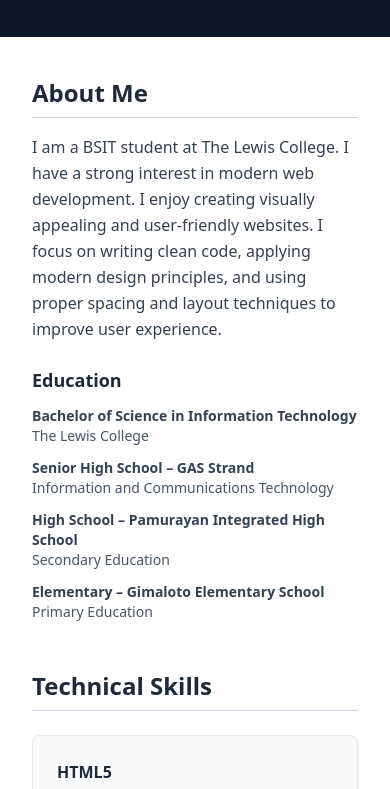
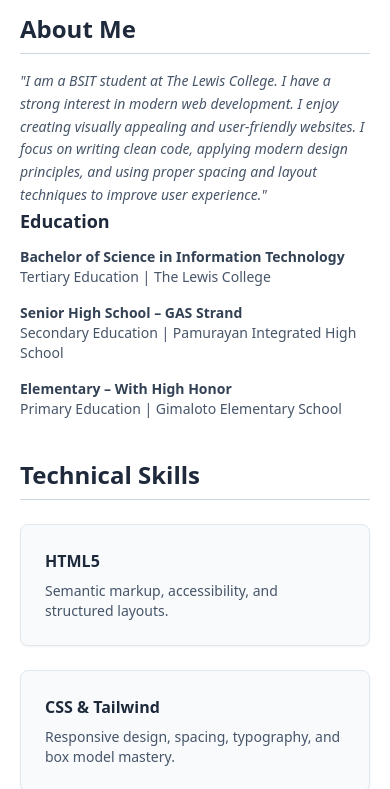
Before and after one commit to macmac1574/professional-digital-resume, a plain HTML site: page index.html in a window 390 px wide. Shown: the part 187-976 px from the top of the page. Drawn offline with nearby package versions, Linux system fonts and the light colour scheme.

Commit message:
Make layout responsive for mobile and desktop

```diff
--- a/index.html
+++ b/index.html
@@ -9,57 +9,47 @@
 
 <body class="bg-slate-200 text-slate-800 font-sans">
 
-  <!-- OUTER RESUME BODY (NOT A SECTION) -->
-  <div class="max-w-4xl mx-auto my-12 bg-white rounded-2xl shadow-lg overflow-hidden">
+<div class="max-w-4xl mx-auto my-6 sm:my-12 bg-white rounded-2xl shadow-lg overflow-hidden">
+    <header class="bg-slate-900 text-white text-center px-8 py-10">
 
-    <!-- Header -->
-    <header class="bg-slate-900 text-white text-center px-8 py-10">
-      <h1 class="text-4xl font-extrabold tracking-tight">
+<h1 class="text-3xl sm:text-4xl font-extrabold tracking-tight">
         Mark L. Sicad
       </h1>
-      <p class="mt-2 text-slate-300">
+<p class="mt-2 text-sm sm:text-base text-slate-300">
         Bachelor of Science in Information Technology
       </p>
     </header>
+  <!-- Section 1 -->
+<main class="px-5 sm:px-8 py-8 sm:py-10 space-y-10 sm:space-y-12">
 
-    <!-- CONTENT WRAPPER -->
-    <main class="px-8 py-10 space-y-12">
-
-      <!-- SECTION 1 -->
       <section>
         <h2 class="text-2xl font-semibold mb-4 border-b border-slate-300 pb-2">
           About Me
         </h2>
 
-        <p class="leading-relaxed text-slate-700 mb-6">
-          I am a BSIT student at The Lewis College. I have a strong interest in modern web development. I enjoy creating
-          visually appealing and user-friendly websites. I focus on writing clean code,
-          applying modern design principles, and using proper spacing and layout techniques
-          to improve user experience.
-        </p>
+<p class="italic text-slate-600 text-sm sm:text-base leading-relaxed">
+            "I am a BSIT student at The Lewis College. I have a strong interest in modern web development. I enjoy creating
+            visually appealing and user-friendly websites. I focus on writing clean code, applying modern design principles,
+            and using proper spacing and layout techniques to improve user experience."
+          </p>
 
-        <!-- Education inside About Me -->
         <div>
           <h3 class="text-lg font-semibold mb-3">
             Education
           </h3>
 
-          <div class="space-y-3 text-sm text-slate-700">
+<div class="space-y-4 text-sm text-slate-700">
             <div>
               <p class="font-semibold">Bachelor of Science in Information Technology</p>
-              <p class="text-slate-600">The Lewis College</p>
+              <p class="text-slate-600">Tertiary Education | The Lewis College</p>
             </div>
             <div>
               <p class="font-semibold">Senior High School – GAS Strand</p>
-              <p class="text-slate-600">Information and Communications Technology</p>
+              <p class="text-slate-600">Secondary Education | Pamurayan Integrated High School</p>
             </div>
             <div>
-              <p class="font-semibold">High School –  Pamurayan Integrated High School</p>
-              <p class="text-slate-600">Secondary Education</p>
-            </div>
-            <div>
-              <p class="font-semibold">Elementary –  Gimaloto Elementary School</p>
-              <p class="text-slate-600">Primary Education</p>
+              <p class="font-semibold">Elementary –  With High Honor</p>
+              <p class="text-slate-600">Primary Education | Gimaloto Elementary School</p>
             </div>
           </div>
         </div>
@@ -103,7 +93,7 @@
           Contact
         </h2>
 
-        <div class="space-y-2 text-sm text-slate-700">
+<div class="space-y-2 text-sm sm:text-base text-slate-700">
           <p>Email: marksicad@thelewiscollege.edu.ph</p>
           <p>GitHub: github.com/macmac1574</p>
         </div>
```
